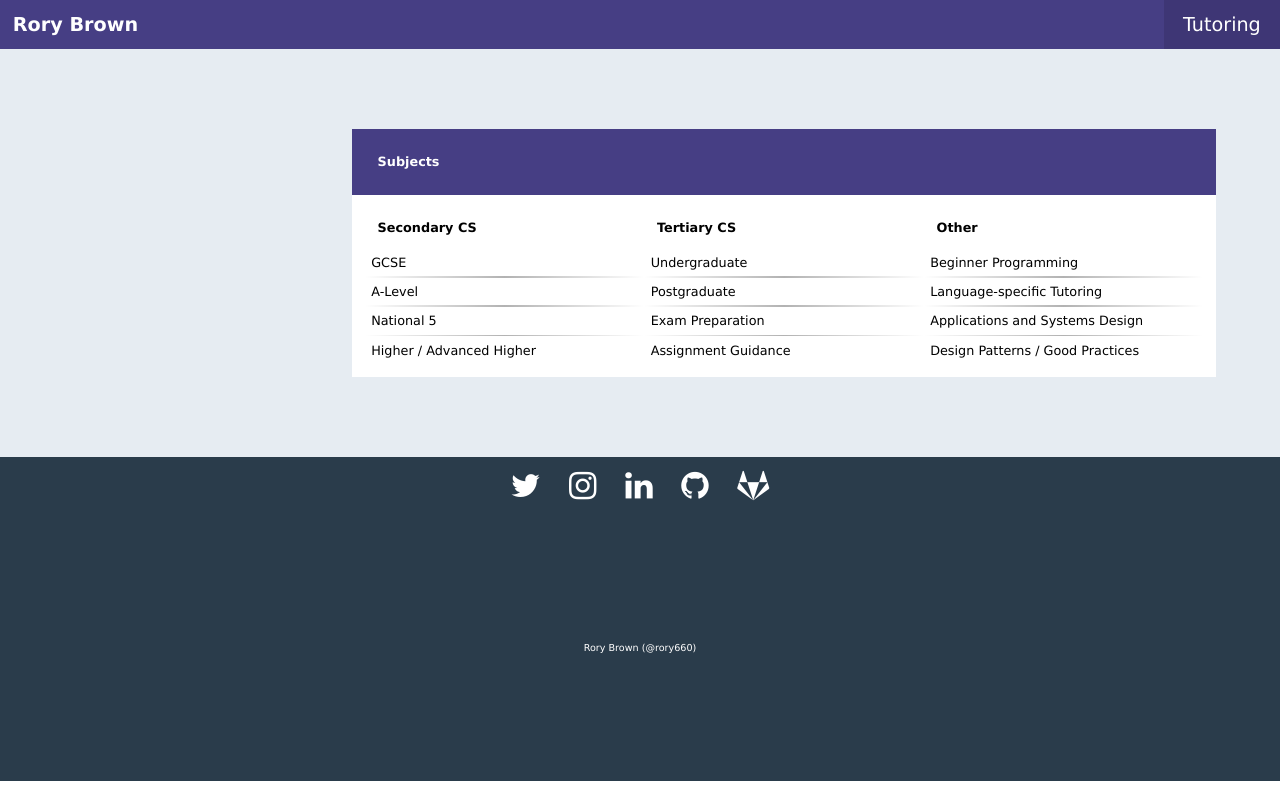
After one commit to rory660/rorybrown.info, a Flask app: page /tutoring in a window 1280 px wide. The commit adds this page. Run offline with Flask 2, Linux system fonts and the light colour scheme; some libraries are stand-ins or nearby versions.

Commit message:
added tutoring page

```diff
--- a/app/routes.py
+++ b/app/routes.py
@@ -1,10 +1,13 @@
 from flask import render_template
 from app import app, portfolio
 
-pf = portfolio.Portfolio.fromFile("app/data/portfolio.json")
+# pf = portfolio.Portfolio.fromFile("app/data/portfolio.json")
 
 @app.route("/")
 @app.route("/index")
 def index():
-    repos = pf.getRepos()
-    return render_template("index.html", repos = repos)
+    return render_template("index.html")
+
+@app.route("/tutoring")
+def tutoring():
+    return render_template("tutoring.html")
--- a/app/static/styles/master.css
+++ b/app/static/styles/master.css
@@ -105,11 +105,19 @@ hr {
 
     display: grid;
     grid-template-columns: 100%;
+
+    row-gap: 5vw;
+}
+
+.indexCards {
     grid-template-areas:
         "bioCard"
         "languagesCard";
+}
 
-    row-gap: 5vw;
+.tutoringCards {
+    grid-template-areas:
+        "tutorSubjectsCard";
 }
 
 .bioCard{
@@ -118,6 +126,28 @@ hr {
 
 .languagesCard{
     grid-area: languagesCard;
+}
+
+.tutorSubjectsCard{
+    grid-area: tutorSubjectsCard;
+}
+
+.tutorSubjectsList{
+    display: grid;
+    grid-template-columns: 1fr 1fr 1fr;
+    grid-template-areas: "schoolSubjects uniSubjects otherSubjects";
+}
+
+.schoolSubjects{
+    grid-area: schoolSubjects;
+}
+
+.uniSubjects{
+    grid-area: uniSubjects;
+}
+
+.otherSubjects{
+    grid-area: otherSubjects;
 }
 
 .languagesList>p{
@@ -296,11 +326,19 @@ hr {
         padding: 0;
         display: grid;
         grid-template-columns: 1fr 2fr 1fr;
+
+        row-gap: 10vh;
+    }
+
+    .indexCards {
         grid-template-areas:
             "bioCard bioCard ."
             ". languagesCard languagesCard";
+    }
 
-        row-gap: 10vh;
+    .tutoringCards {
+        grid-template-areas:
+            ". tutorSubjectsCard tutorSubjectsCard";
     }
 
     .card>h2{
--- a/app/templates/base.html
+++ b/app/templates/base.html
@@ -12,7 +12,7 @@
     </head>
 
     <body>
-        <div class = "navbar"><h1 class = "navTitle">Rory Brown</h1> <div class = "navButtons"><a href = "/tutoring">Tutoring</a><a href = "/graphics">Graphic Design</a></div></div>
+        <div class = "navbar"><h1 class = "navTitle">Rory Brown</h1> <div class = "navButtons"><a href = "/tutoring">Tutoring</a></div></div>
         <div class = "page">
             {% block content %}{% endblock %}
         </div>
--- a/app/templates/index.html
+++ b/app/templates/index.html
@@ -9,7 +9,7 @@
     <img class = "face" src="{{ url_for('static', filename='img/face.jpg')}}">
 </div>
 <div class = "content">
-    <div class = "cards">
+    <div class = "cards indexCards">
         {% include "languages.html" %}
         {% include "bio.html" %}
     </div>
--- /dev/null
+++ b/app/templates/tutorSubjects.html
@@ -0,0 +1,35 @@
+<div class = "card tutorSubjectsCard">
+    <h2>Subjects</h2>
+    <div class = "cardContent tutorSubjectsList">
+        <div class = "schoolSubjects">
+            <h2>Secondary CS</h2>
+            <p>GCSE</p>
+            <hr>
+            <p>A-Level</p>
+            <hr>
+            <p>National 5</p>
+            <hr>
+            <p>Higher / Advanced Higher</p>
+        </div>
+        <div class = "uniSubjects">
+            <h2>Tertiary CS</h2>
+            <p>Undergraduate</p>
+            <hr>
+            <p>Postgraduate</p>
+            <hr>
+            <p>Exam Preparation</p>
+            <hr>
+            <p>Assignment Guidance</p>
+        </div>
+        <div class = "OtherSubjects">
+            <h2>Other</h2>
+            <p>Beginner Programming</p>
+            <hr>
+            <p>Language-specific Tutoring</p>
+            <hr>
+            <p>Applications and Systems Design</p>
+            <hr>
+            <p>Design Patterns / Good Practices</p>
+        </div>
+    </div>
+</div>
--- /dev/null
+++ b/app/templates/tutoring.html
@@ -0,0 +1,13 @@
+{% extends "base.html" %}
+
+{% block content %}
+
+<div class = "content">
+    <div class = "cards tutoringCards">
+        {% include "tutorSubjects.html" %}
+    </div>
+</div>
+
+
+
+{% endblock %}
```
